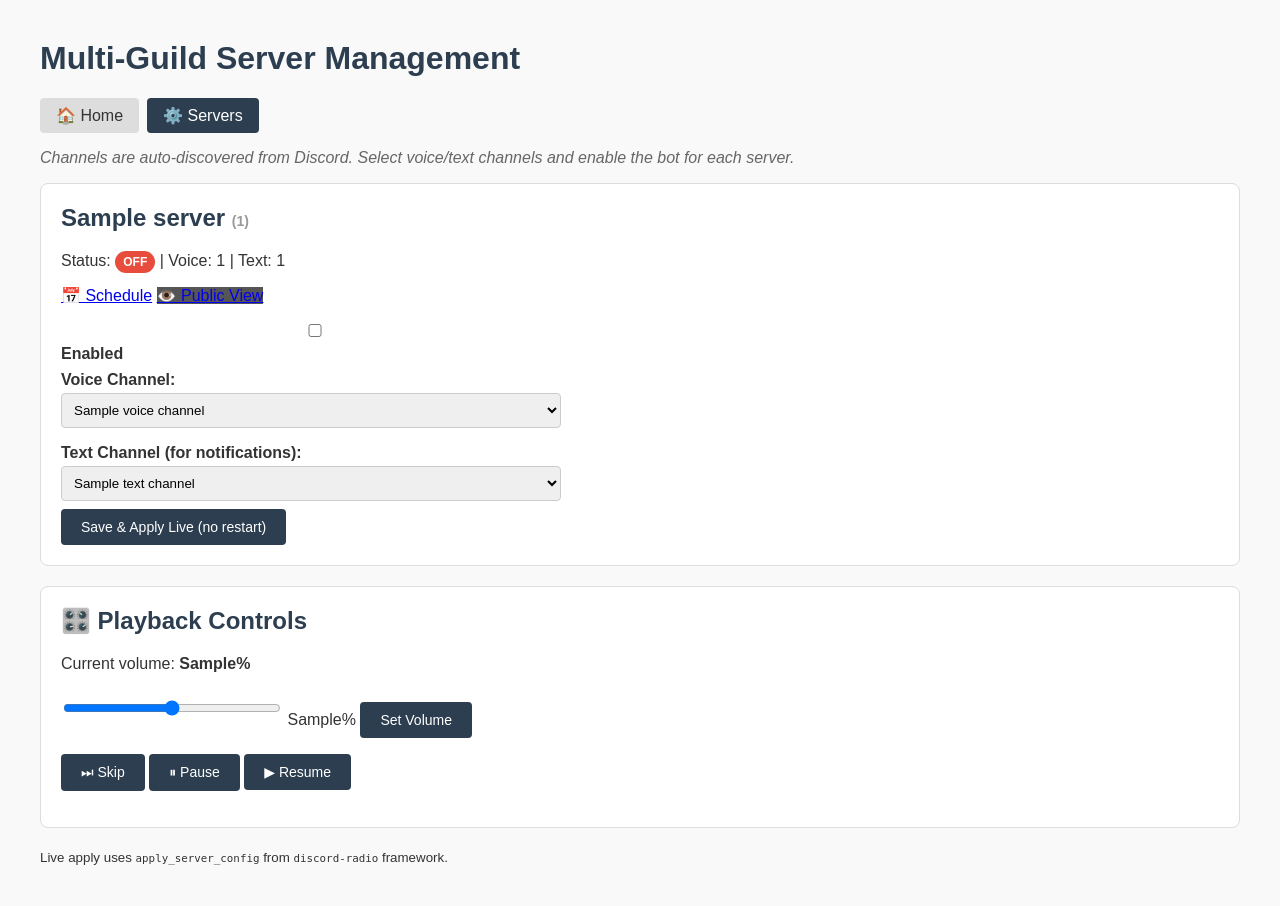
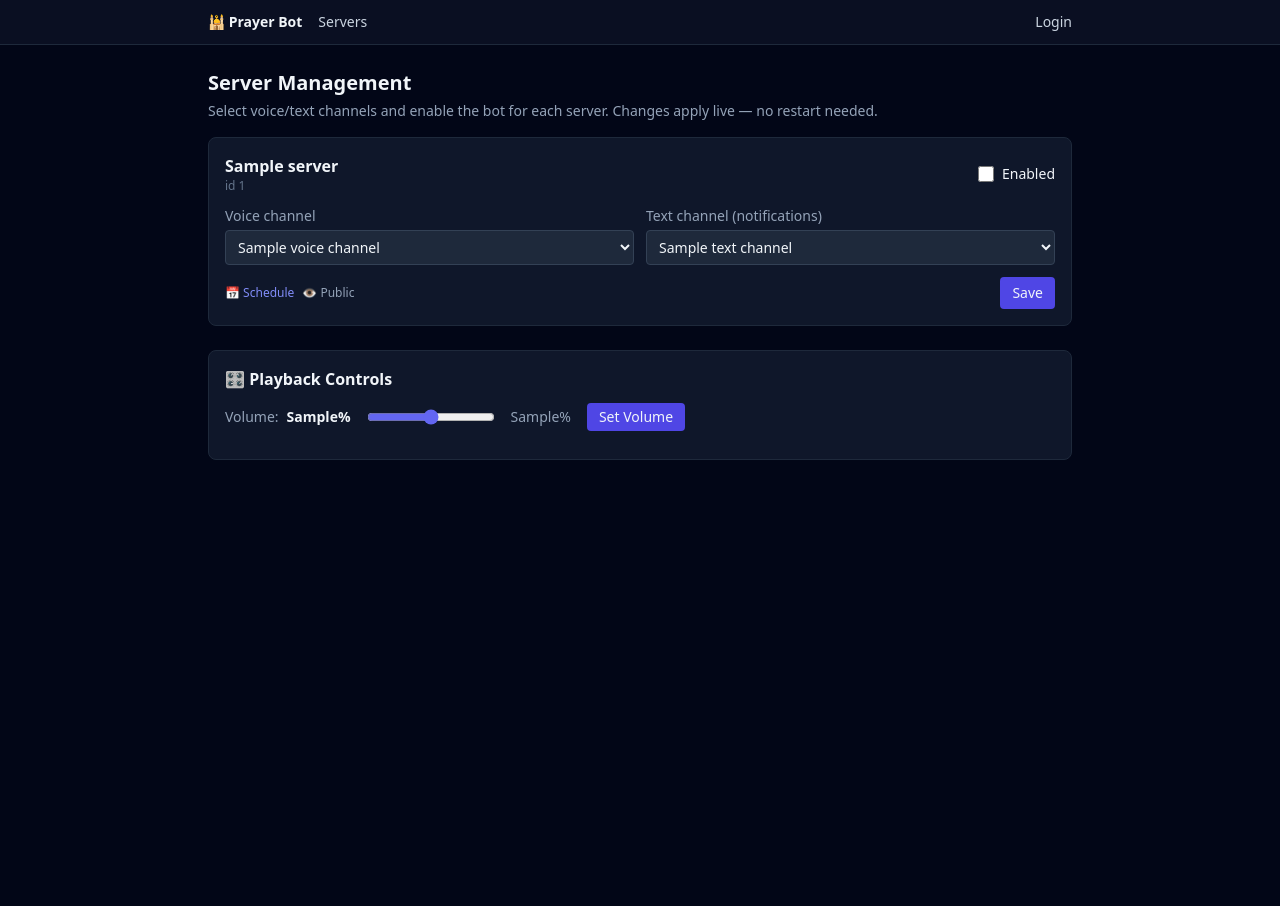
Before and after one commit to lakshaysethi2/discord-prayer-bot, a FastAPI app: template dashboard/templates/servers.html in a window 1280 px wide. After the commit the page ends 460 px from the top, so only its background shows below. Run offline with FastAPI, Linux system fonts and the light colour scheme; the template is opened without the code that fills it: most values are stand-ins (such as "Sample title", 1, 10 or a date in 2020); some libraries are stand-ins or nearby versions.

Commit message:
fix: volume AJAX + no dupes + Tailwind dark theme for servers/landing/base

```diff
--- /dev/null
+++ b/dashboard/templates/base.html
@@ -0,0 +1,30 @@
+<!doctype html>
+<html lang="en">
+<head>
+  <meta charset="utf-8">
+  <meta name="viewport" content="width=device-width, initial-scale=1">
+  <title>{% block title %}Prayer Bot{% endblock %}</title>
+  <script src="https://cdn.tailwindcss.com"></script>
+  <style>
+    input[type="range"] { accent-color: #6366f1; }
+    select { background-image: none; }
+  </style>
+</head>
+<body class="bg-slate-950 text-slate-100 min-h-screen font-sans">
+  <header class="border-b border-slate-800 bg-slate-900/60">
+    <nav class="max-w-4xl mx-auto px-4 py-3 flex items-center gap-4 text-sm">
+      <a href="/" class="font-semibold text-slate-100 hover:text-white">🕌 Prayer Bot</a>
+      <a href="/servers" class="text-slate-300 hover:text-white">Servers</a>
+      <div class="grow"></div>
+      {% if request.cookies.get('prayer_session') %}
+        <a href="/servers" class="text-slate-300 hover:text-white">Dashboard</a>
+      {% else %}
+        <a href="/login" class="text-slate-300 hover:text-white">Login</a>
+      {% endif %}
+    </nav>
+  </header>
+  <main class="max-w-4xl mx-auto px-4 py-6">
+    {% block content %}{% endblock %}
+  </main>
+</body>
+</html>
--- a/dashboard/templates/servers.html
+++ b/dashboard/templates/servers.html
@@ -1,96 +1,126 @@
-<!DOCTYPE html>
-<html>
-<head>
-    <title>Servers — Multi-Guild</title>
-    <style>
-        body { font-family: sans-serif; margin: 40px; background: #f9f9f9; color: #333; }
-        h1 { color: #2c3e50; }
-        table { width: 100%; border-collapse: collapse; background: #fff; margin-top: 20px; box-shadow: 0 1px 3px rgba(0,0,0,0.1); }
-        th, td { padding: 12px 16px; border-bottom: 1px solid #ddd; text-align: left; }
-        th { background: #2c3e50; color: #fff; }
-        .timezone-note { font-style: italic; color: #666; margin-top: 10px; }
-        .badge { padding: 4px 8px; border-radius: 12px; font-size: 12px; font-weight: bold; text-transform: uppercase; }
-        .badge-on { background: #27ae60; color: #fff; }
-        .badge-off { background: #e74c3c; color: #fff; }
-        .server-card { background: #fff; border: 1px solid #ddd; border-radius: 8px; padding: 20px; margin-bottom: 20px; }
-        .server-card h2 { margin-top: 0; color: #2c3e50; }
-        label { display: block; margin: 8px 0 4px; font-weight: 600; }
-        select, input { width: 100%; padding: 8px; margin-bottom: 8px; border: 1px solid #ccc; border-radius: 4px; }
-        button { background: #2c3e50; color: #fff; border: none; padding: 10px 20px; border-radius: 4px; cursor: pointer; font-size: 14px; }
-        button:hover { background: #34495e; }
-        .flash { background: #d4edda; color: #155724; padding: 8px 16px; border-radius: 4px; margin-bottom: 16px; }
-        .tabs { display: flex; gap: 8px; margin-bottom: 16px; }
-        .tab { padding: 8px 16px; background: #ddd; border-radius: 4px; cursor: pointer; text-decoration: none; color: #333; }
-        .tab.active { background: #2c3e50; color: #fff; }
-    </style>
-</head>
-<body>
-<h1>Multi-Guild Server Management</h1>
+{% extends "base.html" %}
+{% block title %}Servers · Prayer Bot{% endblock %}
 
-<div class="tabs">
-    <a href="/" class="tab">🏠 Home</a>
-    <span class="tab active">⚙️ Servers</span>
+{% block content %}
+<h1 class="text-xl font-semibold mb-1">Server Management</h1>
+<p class="text-slate-400 text-sm mb-4">
+  Select voice/text channels and enable the bot for each server. Changes apply live — no restart needed.
+</p>
+
+{% if flash %}
+  <div class="mb-4 rounded bg-emerald-900/40 border border-emerald-700 px-3 py-2 text-sm text-emerald-200">{{ flash }}</div>
+{% endif %}
+
+{% if not servers %}
+  <div class="rounded bg-slate-900 border border-slate-800 px-4 py-8 text-center text-slate-400">
+    No servers discovered yet. Invite the bot to a Discord server to see it here.
+  </div>
+{% endif %}
+
+<div class="space-y-4">
+  {% for s in servers %}
+    <form method="post" action="/servers/update" class="rounded-lg bg-slate-900 border border-slate-800 p-4">
+      <input type="hidden" name="guild_id" value="{{ s.guild_id }}">
+
+      <div class="flex items-center justify-between mb-3">
+        <div>
+          <div class="font-semibold">{{ s.guild_name }}</div>
+          <div class="text-xs text-slate-500">id {{ s.guild_id }}</div>
+        </div>
+        <div class="flex items-center gap-3">
+          <label class="flex items-center gap-2 text-sm cursor-pointer select-none">
+            <input type="checkbox" name="enabled" value="on" {{ "checked" if s.enabled else "" }}
+                   class="h-4 w-4 rounded border-slate-600 bg-slate-800">
+            <span>Enabled</span>
+          </label>
+        </div>
       </div>
 
-<p class="timezone-note">Channels are auto-discovered from Discord. Select voice/text channels and enable the bot for each server.</p>
-
-{% for s in servers %}
-<div class="server-card">
-    <h2>{{ s.guild_name }} <span style="font-size:14px;color:#999;">({{ s.guild_id }})</span></h2>
-    <p>Status: <span class="badge badge-{{ 'on' if s.enabled else 'off' }}">{{ 'ON' if s.enabled else 'OFF' }}</span>
-    {% if s.voice_channel_id %} | Voice: {{ s.voice_channel_id }} {% endif %}
-    {% if s.text_channel_id %} | Text: {{ s.text_channel_id }} {% endif %}</p>
-    <p>
-        <a href="/prayers/{{ s.guild_id }}" class="btn">📅 Schedule</a>
-        <a href="/prayers/public/{{ s.guild_id }}" class="btn" style="background:#555;">👁️ Public View</a>
-    </p>
-
-    <form method="post" action="/servers/update" style="max-width:500px;">
-        <input type="hidden" name="guild_id" value="{{ s.guild_id }}">
-        <label><input type="checkbox" name="enabled" value="on" {% if s.enabled %}checked{% endif %}> Enabled</label>
-
-        <label>Voice Channel:</label>
-        <select name="voice_channel_id">
-            <option value="">-- Select voice channel --</option>
+      <div class="grid grid-cols-1 sm:grid-cols-2 gap-3">
+        <label class="text-sm">
+          <span class="block text-slate-400 mb-1">Voice channel</span>
+          <select name="voice_channel_id"
+                  class="w-full rounded bg-slate-800 border border-slate-700 px-2 py-1.5 text-slate-100">
+            <option value="">— none —</option>
             {% for vc in s.voice_channels %}
-            <option value="{{ vc.channel_id }}" {% if s.voice_channel_id == vc.channel_id %}selected{% endif %}>{{ vc.channel_name }}</option>
+              <option value="{{ vc.channel_id }}" {{ "selected" if s.voice_channel_id == vc.channel_id else "" }}>
+                {{ vc.channel_name }}
+              </option>
             {% endfor %}
           </select>
+        </label>
 
-        <label>Text Channel (for notifications):</label>
-        <select name="text_channel_id">
-            <option value="">-- Select text channel --</option>
+        <label class="text-sm">
+          <span class="block text-slate-400 mb-1">Text channel (notifications)</span>
+          <select name="text_channel_id"
+                  class="w-full rounded bg-slate-800 border border-slate-700 px-2 py-1.5 text-slate-100">
+            <option value="">— none —</option>
             {% for tc in s.text_channels %}
-            <option value="{{ tc.channel_id }}" {% if s.text_channel_id == tc.channel_id %}selected{% endif %}>{{ tc.channel_name }}</option>
+              <option value="{{ tc.channel_id }}" {{ "selected" if s.text_channel_id == tc.channel_id else "" }}>
+                {{ tc.channel_name }}
+              </option>
             {% endfor %}
           </select>
+        </label>
+      </div>
 
-        <button type="submit">Save & Apply Live (no restart)</button>
+      <div class="mt-3 flex items-center justify-between">
+        <div class="flex gap-2 text-xs">
+          <a href="/prayers/{{ s.guild_id }}" class="text-indigo-400 hover:text-indigo-300">📅 Schedule</a>
+          <a href="/prayers/public/{{ s.guild_id }}" class="text-slate-400 hover:text-slate-300">👁 Public</a>
+        </div>
+        <button type="submit"
+                class="rounded bg-indigo-600 hover:bg-indigo-500 px-3 py-1.5 text-sm font-medium">
+          Save
+        </button>
+      </div>
     </form>
+  {% endfor %}
+</div>
+
+{% if servers %}
+<div class="mt-6 rounded-lg bg-slate-900 border border-slate-800 p-4">
+  <h2 class="font-semibold mb-3">🎛️ Playback Controls</h2>
+
+  <div class="flex flex-wrap items-center gap-4 mb-3">
+    <div class="flex items-center gap-2">
+      <span class="text-sm text-slate-400">Volume:</span>
+      <strong id="volume-display" class="text-sm">{{ current_volume }}%</strong>
+    </div>
+    <input type="hidden" id="volume-guild-id" value="{{ servers[0].guild_id }}">
+    <input type="range" id="volume-slider" min="50" max="250" value="{{ current_volume }}"
+           oninput="document.getElementById('volume-label').textContent=this.value+'%'"
+           class="w-32">
+    <span id="volume-label" class="text-sm text-slate-400">{{ current_volume }}%</span>
+    <button type="button" onclick="setVolume()"
+            class="rounded bg-indigo-600 hover:bg-indigo-500 px-3 py-1 text-sm">
+      Set Volume
+    </button>
+  </div>
+
+  <div class="flex flex-wrap gap-2">
+    {% for s in servers if s.enabled %}
+    <div class="flex items-center gap-1">
+      <span class="text-xs text-slate-500 mr-1">{{ s.guild_name[:12] }}</span>
+      <button onclick="sendControl('{{ s.guild_id }}', 'skip')"
+              class="rounded bg-slate-800 hover:bg-slate-700 px-2 py-1 text-xs">⏭</button>
+      <button onclick="sendControl('{{ s.guild_id }}', 'pause')"
+              class="rounded bg-slate-800 hover:bg-slate-700 px-2 py-1 text-xs">⏸</button>
+      <button onclick="sendControl('{{ s.guild_id }}', 'resume')"
+              class="rounded bg-slate-800 hover:bg-slate-700 px-2 py-1 text-xs">▶</button>
     </div>
     {% endfor %}
-
-{% if not servers %}
-<p>No servers discovered yet. Invite the bot to a Discord server to see it here.</p>
+  </div>
+  <p id="control-feedback" class="text-xs text-emerald-400 mt-2 hidden"></p>
+</div>
 {% endif %}
 
-{% if servers %}
-<div class="server-card">
-    <h2>🎛️ Playback Controls</h2>
-    <p>Current volume: <strong id="volume-display">{{ current_volume }}%</strong></p>
-    <input type="hidden" id="volume-guild-id" value="{{ servers[0].guild_id }}">
-    <input type="range" id="volume-slider" name="volume_percent" min="50" max="250" value="{{ current_volume }}"
-           oninput="this.nextElementSibling.textContent=this.value+'%'" style="width:200px;">
-    <span id="volume-label">{{ current_volume }}%</span>
-    <button type="button" onclick="setVolume()">Set Volume</button>
 <script>
 async function setVolume() {
   const slider = document.getElementById('volume-slider');
   const display = document.getElementById('volume-display');
-        const label = document.getElementById('volume-label');
   const guildId = document.getElementById('volume-guild-id').value;
   const vol = slider.value;
-        label.textContent = vol + '%';
   display.textContent = vol + '%';
   try {
     await fetch('/controls/volume', {
@@ -100,20 +130,23 @@
     });
   } catch(e) { console.error(e); }
 }
+
+async function sendControl(guildId, action) {
+  const fb = document.getElementById('control-feedback');
+  try {
+    const r = await fetch('/controls', {
+      method: 'POST',
+      headers: {'Content-Type': 'application/x-www-form-urlencoded'},
+      body: new URLSearchParams({guild_id: guildId, action: action})
+    });
+    fb.textContent = action + ' sent to ' + guildId;
+    fb.classList.remove('hidden');
+    setTimeout(() => fb.classList.add('hidden'), 2000);
+  } catch(e) {
+    fb.textContent = 'Error: ' + e;
+    fb.classList.remove('hidden');
+    fb.classList.add('text-red-400');
+  }
+}
 </script>
-    <p style="margin-top:12px;">
-    {% for s in servers %}
-    <form method="post" action="/controls" style="display:inline;">
-        <input type="hidden" name="guild_id" value="{{ s.guild_id }}">
-        <button type="submit" name="action" value="skip">⏭ Skip</button>
-        <button type="submit" name="action" value="pause">⏸ Pause</button>
-        <button type="submit" name="action" value="resume">▶ Resume</button>
-    </form>
-    {% endfor %}
-    </p>
-</div>
-{% endif %}
-
-<p><small>Live apply uses <code>apply_server_config</code> from <code>discord-radio</code> framework.</small></p>
-</body>
-</html>
+{% endblock %}
```
Also changed, not shown: dashboard/prayers_routes.py (+3 -8 lines), dashboard/templates/landing.html (+25 -45 lines). Lines whose indentation alone changed are shown as unchanged.
